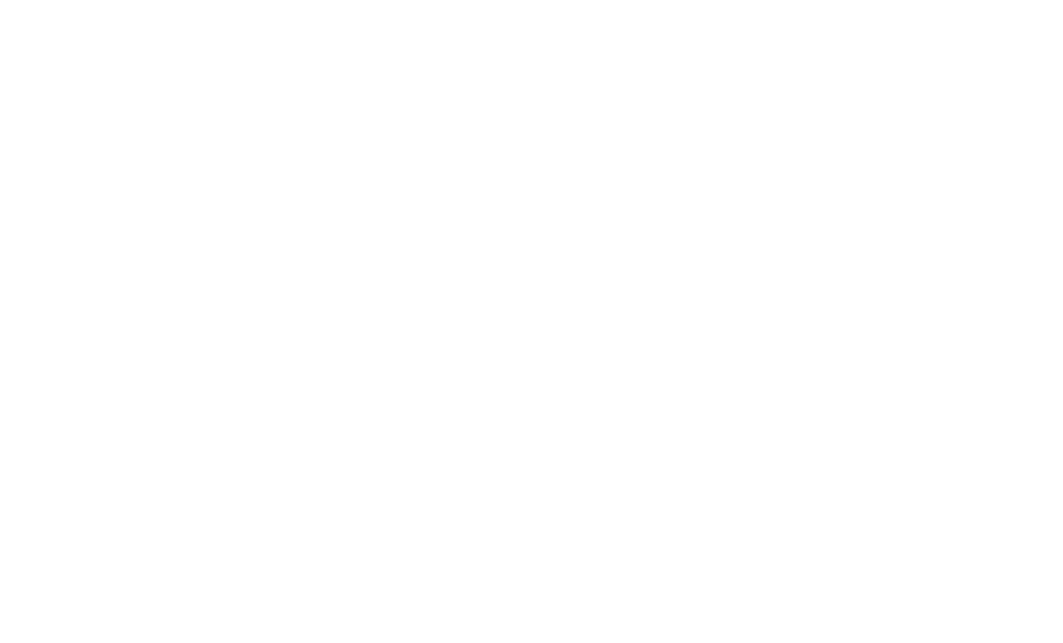
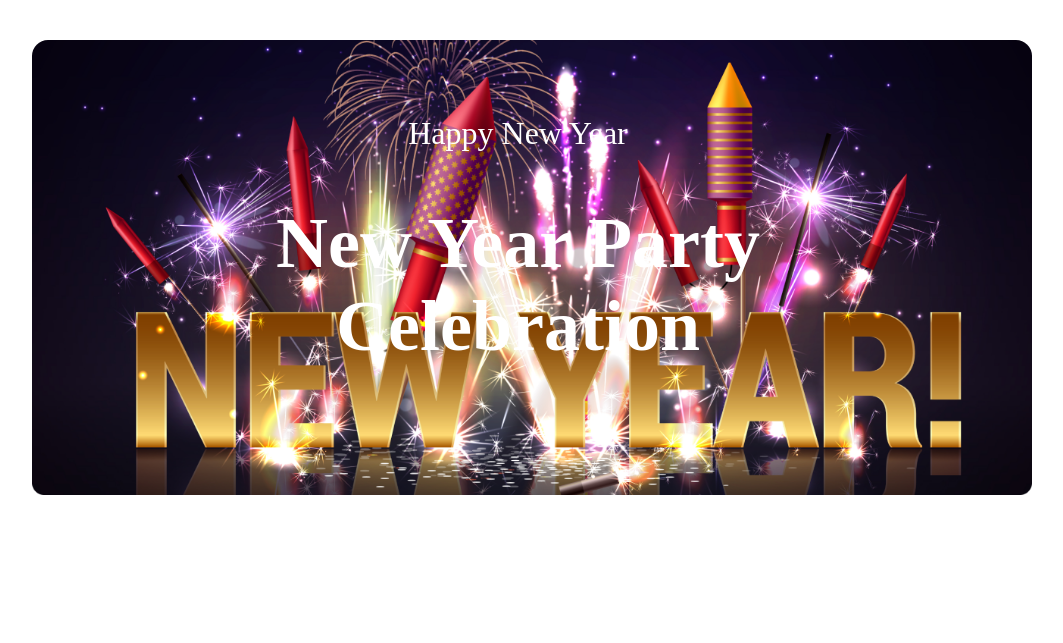
Before and after one commit to Badsha112/new-year, a plain HTML site: page index.html in a window 1280 px wide. Shown: the whole page, without its empty margins (131-1194 px from the left). Drawn offline with Linux system fonts and the light colour scheme.

Commit message:
Bannar section added

```diff
--- a/index.html
+++ b/index.html
@@ -6,10 +6,21 @@
     <title>Happy New Year</title>
     <!-- CSS Link -->
     <link rel="stylesheet" href="styles/style.css">
+    <!-- Google Fonts -->
+    <link rel="preconnect" href="https://fonts.googleapis.com">
+    <link rel="preconnect" href="https://fonts.gstatic.com" crossorigin>
+    <link href="https://fonts.googleapis.com/css2?family=Merriweather+Sans:wght@600&display=swap" rel="stylesheet">
 
 </head>
 <body>
-    <header></header>
+    <header>
+        <div class="bannar">
+            <div class="Celebration">
+                <h6>Happy New Year</h6>
+                <h5>New Year Party Celebration</h5>
+            </div>
+        </div>
+    </header>
     <!-- Main Section -->
     <main></main>
     <!-- Footer Section -->
--- a/styles/style.css
+++ b/styles/style.css
@@ -0,0 +1,37 @@
+/* Bannar */
+.bannar{
+    width: 1000px;
+    height: 600px;
+    border-radius: 16px;
+    background: linear-gradient(180deg, #070211 0%, rgba(7, 2, 17, 0.00) 100%);
+    margin: 40px 155px;
+    background-image: url('/images/banner.png');
+    background-size: contain;
+    background-repeat: no-repeat;
+    justify-content: center;
+    align-items: center;
+    position: relative;
+}
+.Celebration{
+    position: absolute;
+    width: 632px;
+    justify-content: center;
+    margin-left: 170px;
+}
+.Celebration > h6{
+    color: #FFF;
+    text-align: center;
+    font-size: 32px;
+    font-weight: 400;
+    margin-bottom: 0;
+    /* font-family: 'Merriweather Sans', sans-serif; */
+}
+.Celebration > h5{
+    color: #FFF;
+    text-align: center;
+    font-size: 72px;
+    font-weight: 900;
+    margin-top: 50px ;
+    /* font-family: 'Merriweather Sans', sans-serif; */
+
+}
```
Also changed, not shown: images/banner.png (renamed from images/Banner Image.png).
